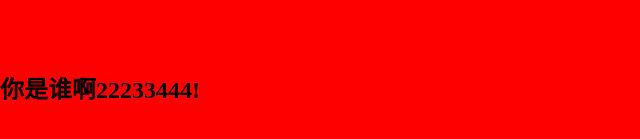
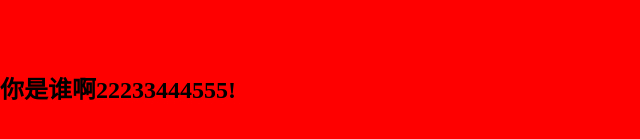
Before and after one commit to fanqingtang/webpack, a website built with webpack: page src/index.html in a window 1280 px wide. Shown: the part 223-362 px from the top of the page, 0-640 px from the left. Built offline with nearby package versions, Linux system fonts and the light colour scheme; files whose address does not match are found by name.

Commit message:
修改了index.html文件

```diff
--- a/src/index.html
+++ b/src/index.html
@@ -10,6 +10,6 @@
   <h1>hello webpack</h1>
   <!-- <img src="../images/1.jpg" alt="图片"> -->
   <div class='Img'></div>
-  <h2>你是谁啊22233444!</h2>
+  <h2>你是谁啊22233444555!</h2>
 </body>
 </html>
```
